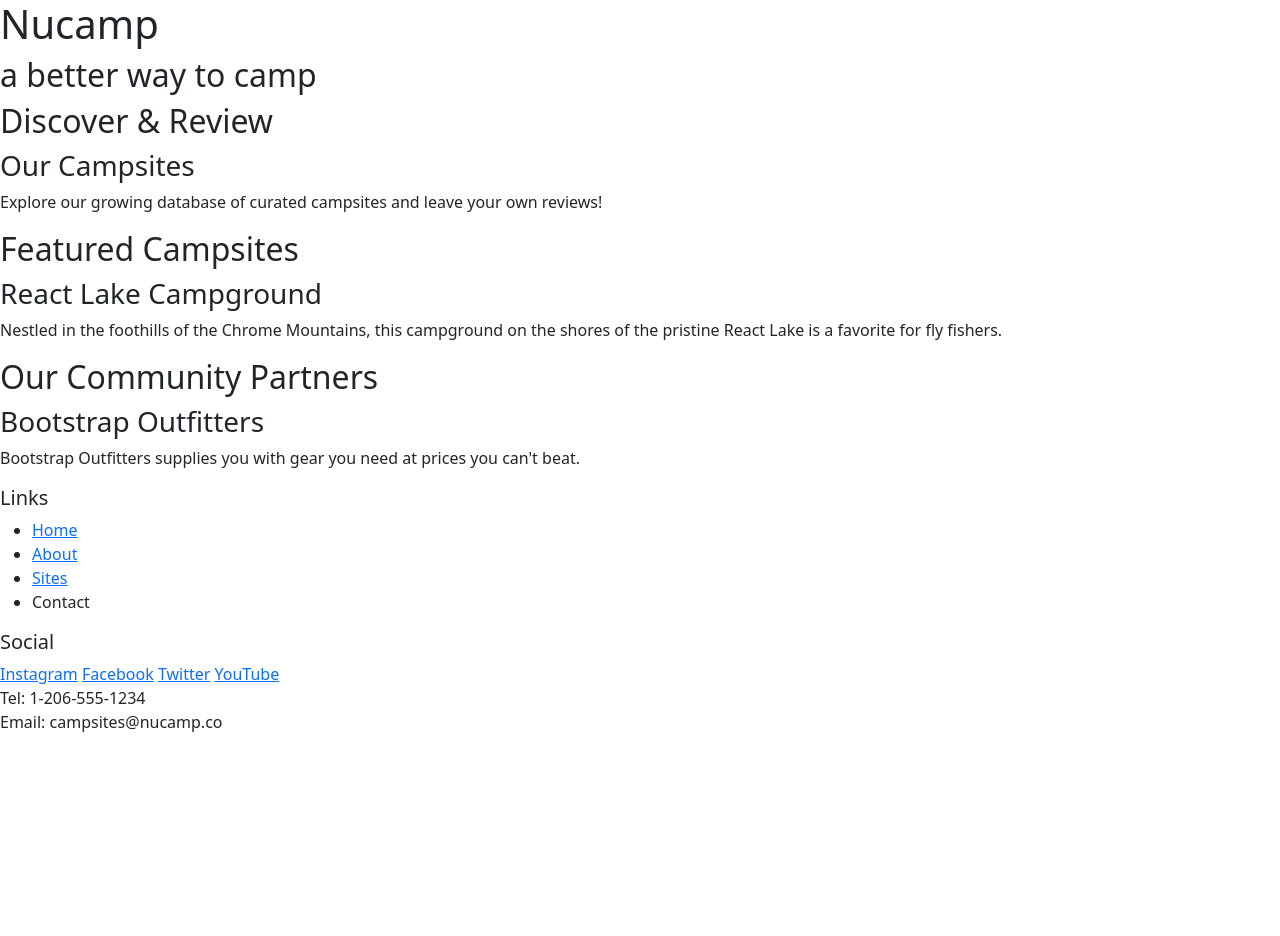
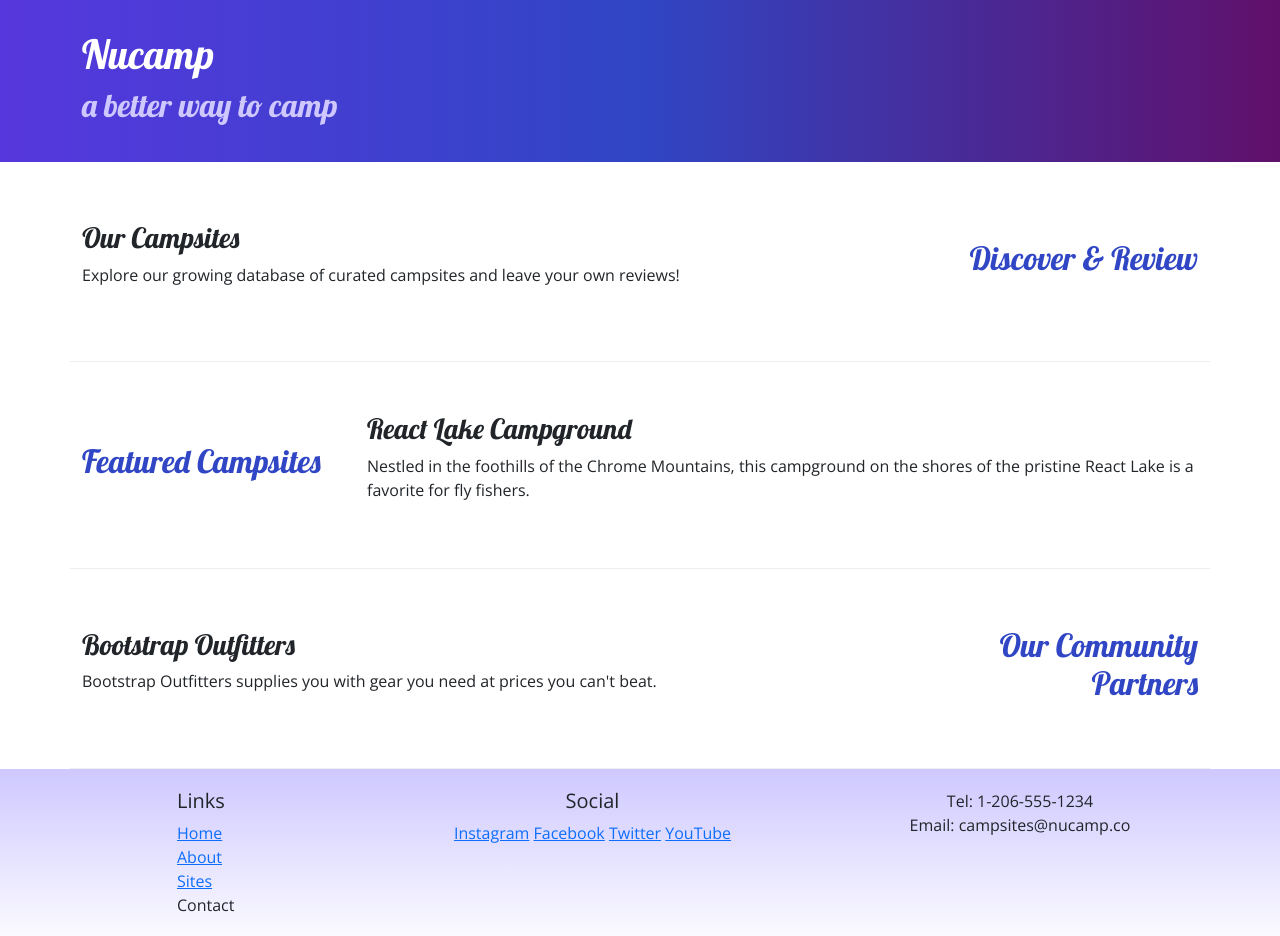
Before and after one commit to MaddieSmith31/nucampsite, a plain HTML site: page index.html in a window 1280 px wide. Before the commit the page ends 800 px from the top, so only its background shows below. Drawn offline with nearby package versions, Linux system fonts and the light colour scheme.

```diff
--- /dev/null
+++ b/css/styles.css
@@ -0,0 +1,32 @@
+body {
+    font-family: "Open Sans", sans-serif;
+}
+
+h1, h2, h3 {
+    font-family: "Lobster", cursive;
+}
+
+h2 {
+    color: #3046C5;
+}
+
+header {
+    padding: 30px;
+    background-image: linear-gradient(to right, #5637DD, #3046C5, #60106B);
+    color: white;
+}
+
+header h2 {
+    color: #CEC8FF;
+}
+
+footer {
+    background-image:linear-gradient(#CEC8FF,white);
+    padding: 20px 0;
+}
+
+.row-content {
+    padding: 50px 0;
+    border-bottom: 1px ridge;
+    min-height: 200px;
+}
--- a/index.html
+++ b/index.html
@@ -9,6 +9,10 @@
         <!-- Bootstrap CSS -->
         <link href="https://cdn.jsdelivr.net/npm/bootstrap@5.2.3/dist/css/bootstrap.min.css" rel="stylesheet" integrity="sha384-rbsA2VBKQhggwzxH7pPCaAqO46MgnOM80zW1RWuH61DGLwZJEdK2Kadq2F9CUG65" crossorigin="anonymous"/>
 
+        <!-- Additional CSS must be placed after Bootstrap CSS -->
+        <link rel="stylesheet" href="https://fonts.googleapis.com/css?family=Lobster|Open+Sans" />
+        <link rel="stylesheet" href="css/styles.css" />
+
         <title>Nucamp: A Better Way To Camp</title>
 </head>
 
@@ -16,60 +20,83 @@
 
     <!-- header -->
     <header>
-        <div>
+        <div class="container">
+            <div class="row">
+                <div class="col">
                     <h1>Nucamp</h1>
                     <h2>a better way to camp</h2>
+                </div>
+            </div>
         </div>
     </header>
 
     <!-- main section-->
-    <main>
+    <main class="container">
 
         <!-- discover section -->
-        <section>
-            <h2>Discover & Review</h2>
+        <section class="row row-content align-items-center">
+            <div class="col-sm-4 col-md-3 order-sm-last">
+                <h2 class="text-sm-end">Discover & Review</h2>
+            </div>
+            <div class="col">
                 <h3>Our Campsites</h3>
-            <p>Explore our growing database of curated campsites and leave your own reviews!</p>
+                <p class="d-none d-sm-block">Explore our growing database of curated campsites and leave your own reviews!</p>
+            </div>
         </section>
 
         <!-- feature section -->
-        <section>
+        <section class="row row-content align-items-center">
+            <div class="col-sm-4 col-md-3">
                 <h2>Featured Campsites</h2>
+            </div>
+            <div class="col">
                 <h3>React Lake Campground</h3>
-            <p>Nestled in the foothills of the Chrome Mountains, this campground on the shores of the pristine React Lake is a favorite for fly fishers.</p>
+                <p class=" d-none d-sm-block">Nestled in the foothills of the Chrome Mountains, this campground on the shores of the pristine React Lake is a favorite for fly fishers.</p>
+            </div>
+
         </section>
 
         <!-- partner section -->
-        <section>
-            <h2>Our Community Partners</h2>
+        <section class="row row-content align-items-center">
+            <div class="col-sm-4 col-md-3 order-sm-last">
+                <h2 class="text-sm-end">Our Community Partners</h2>
+            </div>
+            <div class="col">
                 <h3>Bootstrap Outfitters</h3>
-            <p>Bootstrap Outfitters supplies you with gear you need at prices you can't beat.</p>
+                <p class="d-none d-sm-block">Bootstrap Outfitters supplies you with gear you need at prices you can't beat.</p>
+            </div>
         </section>
 
     </main>
 
     <!-- footer -->
     <footer>
-        <div>
+        <div class="container">
+            <div class="row">
+                <div class="col-4 col-sm-2 offset-1">
                     <h5>Links</h5>
-            <ul>
+                    <ul class="list-unstyled">
                         <li><a href="#">Home</a></li>
                         <li><a href="#">About</a></li>
                         <li><a href="#">Sites</a></li>
                         <li><a href="#"></a>Contact</li>
                     </ul>
                 </div>
-        <div>
+                <div class="col-6 col-sm-5 text-center">
                     <h5>Social</h5>
                     <a href="http://instagram.com/">Instagram</a>
                     <a href="http://facebook.com/">Facebook</a>
                     <a href="http://twitter.com/">Twitter</a>
                     <a href="http://youtube.com/">YouTube</a>
                 </div>
-        <div>
+                <div class="col-sm-4 text-center">
                     Tel: 1-206-555-1234<br />
                     Email: campsites@nucamp.co
                 </div>
+            </div>
+        </div>
+
+
     </footer>
 
 <!-- Bootstrap JavaScript plugins -->
```
Also changed, not shown: aboutus.html (added, +105 -0 lines). Lines whose indentation alone changed are shown as unchanged.
